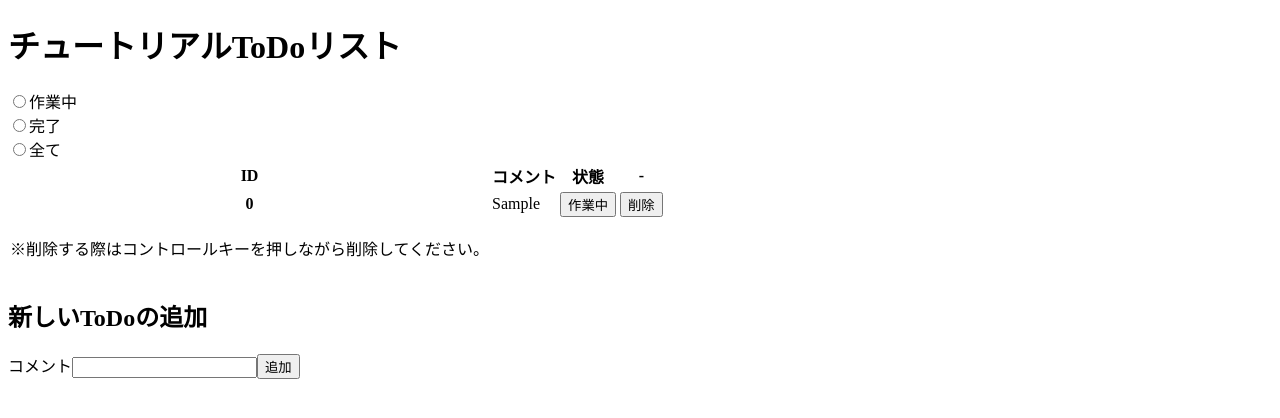
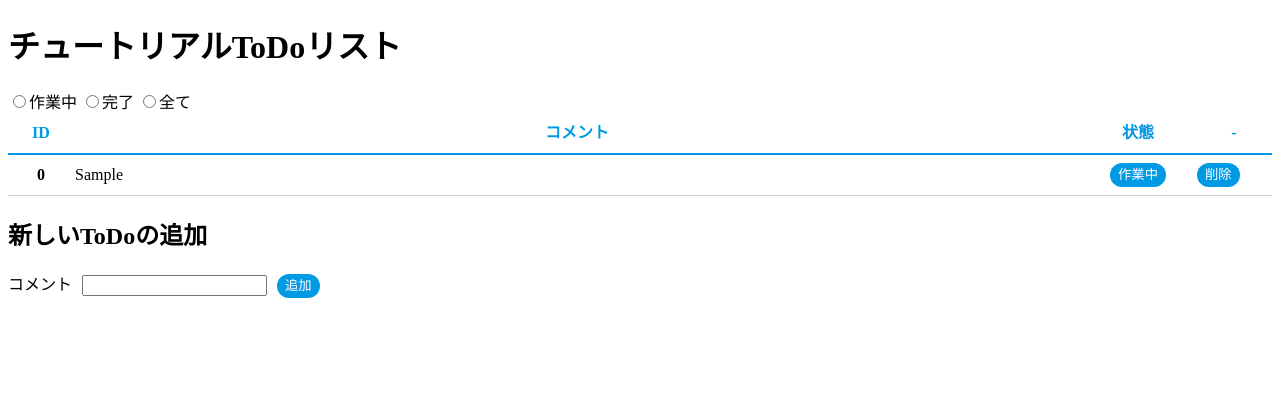
Before and after one commit to takumines/vue-cli-todo, a Vue app: page / in a window 1280 px wide. Both pictures are taken after typing "Sample" into the empty fields and a click on the button "追加". Shown: the top 418 px of the page. Built offline with nearby package versions, Linux system fonts and the light colour scheme.

Commit message:
[update]style調整

```diff
--- a/src/App.vue
+++ b/src/App.vue
@@ -1,9 +1,10 @@
 <template>
-  <div>
+  <div id="id">
     <headers></headers>
     <group-radio-buttons
         v-model.number="current"
         :checkStates="checkStates"
+        :todos="todos"
     ></group-radio-buttons>
     <lists
         :todos="todos"
@@ -56,3 +57,10 @@ export default {
   },
 }
 </script>
+
+<style scoped>
+#app {
+  max-width: 640px;
+  margin: 0 auto;
+}
+</style>
--- a/src/components/atoms/Buttons.vue
+++ b/src/components/atoms/Buttons.vue
@@ -2,6 +2,7 @@
   <button
       @click="onClick"
       :type="type"
+      class="button"
   >{{ buttonName }}</button>
 </template>
 
@@ -28,5 +29,13 @@ export default {
 </script>
 
 <style scoped>
-
+button {
+  border: none;
+  border-radius: 20px;
+  line-height: 24px;
+  padding: 0 8px;
+  background: #0099e4;
+  color: #fff;
+  cursor: pointer;
+}
 </style>
--- a/src/components/molecules/Forms.vue
+++ b/src/components/molecules/Forms.vue
@@ -45,5 +45,7 @@ export default {
 </script>
 
 <style scoped>
-
+input {
+  margin: 0 10px;
+}
 </style>
--- a/src/components/molecules/GroupRadioButtons.vue
+++ b/src/components/molecules/GroupRadioButtons.vue
@@ -1,9 +1,8 @@
 <template>
   <div>
-    <div v-for="(checkState, id) in checkStates" :key="id">
-      <label for="index"></label>
-      <input type="radio" id="index" name="index" :value="id" @input="$emit('input', $event.target.value)">{{ checkState }}
-    </div>
+      <label v-for="(checkState, id) in checkStates" :key="id" for="index">
+        <input type="radio" id="index" name="index" :value="id" @input="$emit('input', $event.target.value)">{{ checkState }}
+      </label>
   </div>
 </template>
 
--- a/src/components/molecules/Lists.vue
+++ b/src/components/molecules/Lists.vue
@@ -10,10 +10,12 @@
     </thead>
     <tbody>
     <tr v-for="todo in filteredTodo"
-        :key="todo.id">
+        :key="todo.id"
+        :class="{done:todo.state}"
+    >
       <th>{{ todo.id }}</th>
       <td>{{ todo.comment }}</td>
-      <td>
+      <td class="state">
         <buttons
           :buttonName="state[Number(todo.state)]"
           @click="changeState(todo)"
@@ -27,7 +29,6 @@
       </td>
     </tr>
     </tbody>
-    <p>※削除する際はコントロールキーを押しながら削除してください。</p>
   </table>
 </template>
 
@@ -74,5 +75,43 @@ export default {
 </script>
 
 <style scoped>
-
+table {
+  width: 100%;
+  border-collapse: collapse;
+}
+thead th {
+  border-bottom: 2px solid #0099e4; /*#d31c4a */
+  color: #0099e4;
+}
+th,
+th {
+  padding: 0 8px;
+  line-height: 40px;
+}
+thead th.id {
+  width: 50px;
+}
+thead th.state {
+  width: 100px;
+}
+thead th.button {
+  width: 60px;
+}
+tbody td.state {
+  text-align: center;
+}
+tbody tr td,
+tbody tr th {
+  border-bottom: 1px solid #ccc;
+  transition: all 0.4s;
+}
+tbody tr.done td,
+tbody tr.done th {
+  background: #f8f8f8;
+  color: #bbb;
+}
+tbody tr:hover td,
+tbody tr:hover th {
+  background: #f4fbff;
+}
 </style>
```
